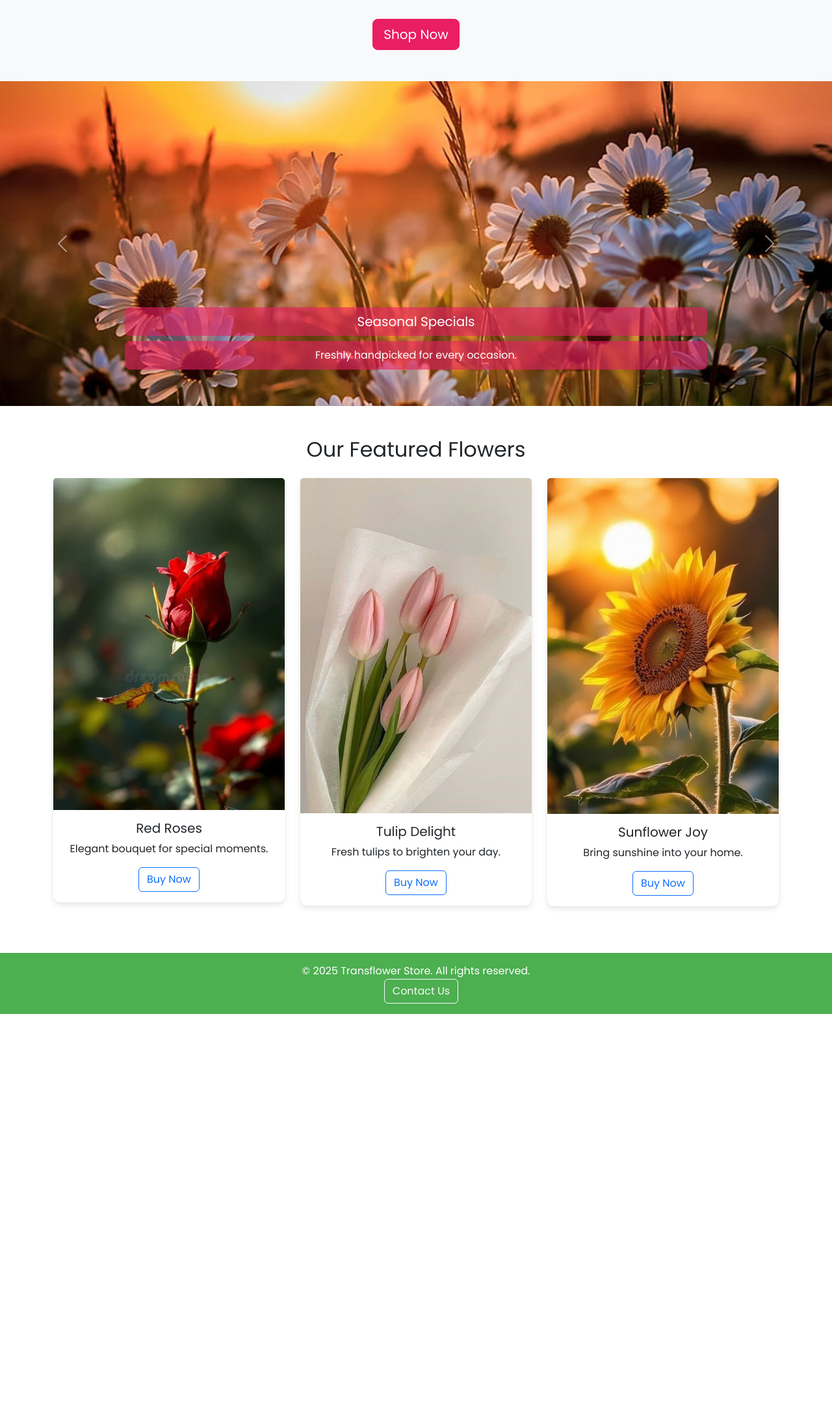
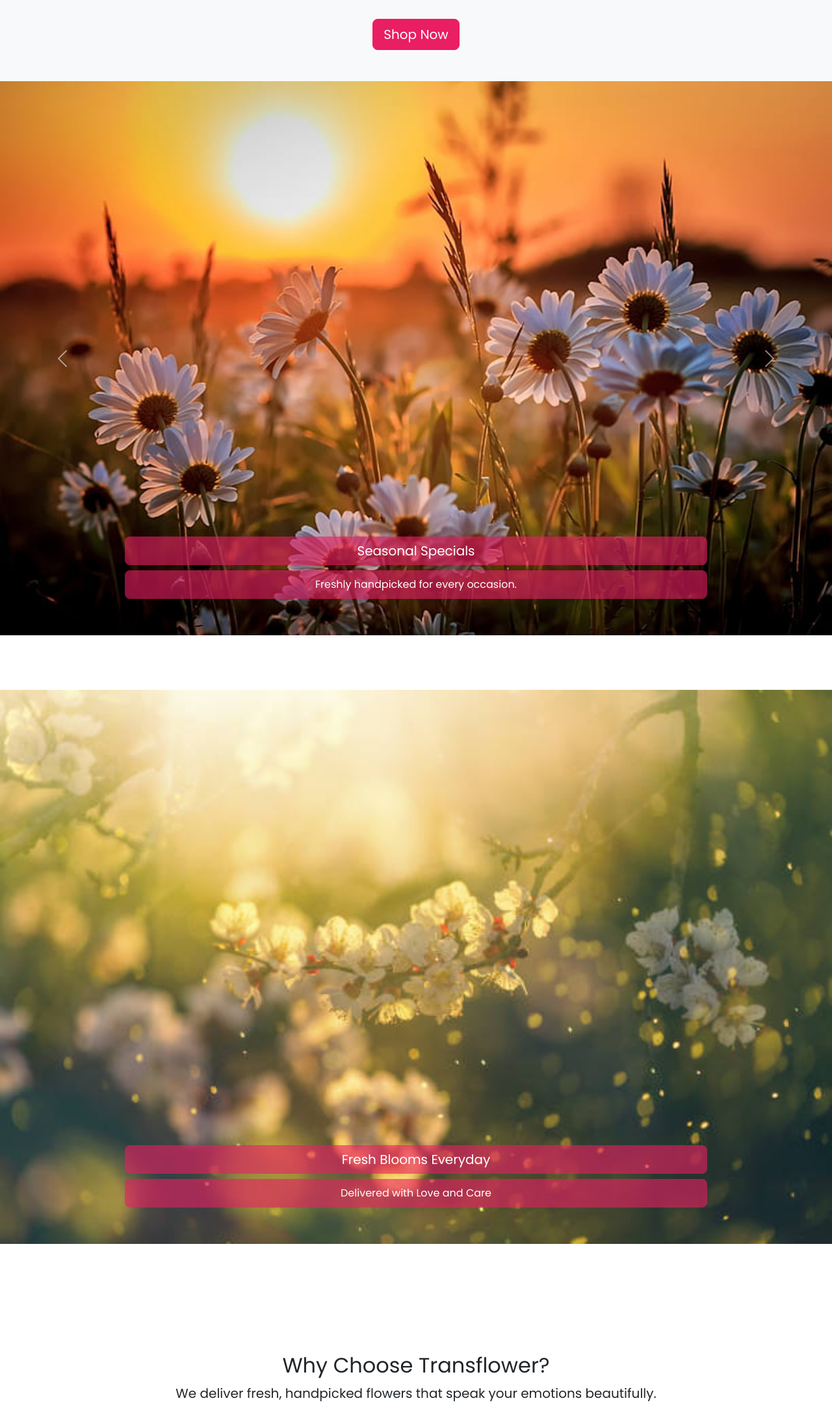
Before and after one commit to nikitabansode05/WEB, a plain HTML site: page TFLbootstrap/index.html in a window 1280 px wide. Shown: the part 212-2375 px from the top of the page at 65% size. Before the commit the page ends 1773 px from the top, so only its background shows below. Drawn offline with nearby package versions, Linux system fonts and the light colour scheme.

Commit message:
new carousal

```diff
--- a/TFLbootstrap/index.html
+++ b/TFLbootstrap/index.html
@@ -86,6 +86,34 @@
   </button>
 </div>
 
+
+<!-- new carousal -->
+
+<section class="mt-4">
+  <div id="homeCarousel" class="carousel slide" data-bs-ride="carousel">
+    <div class="carousel-inner">
+      <div class="carousel-item active">
+        <img src="images/flowers1.webp" class="d-block w-100" alt="Fresh Flowers">
+        <div class="carousel-caption">
+          <h5>Welcome to Transflower Store</h5>
+          <p>Where Nature Meets Beauty</p>
+        </div>
+      </div>
+      <div class="carousel-item">
+        <img src="images/flower2.jpg" class="d-block w-100" alt="Bouquets">
+        <div class="carousel-caption">
+          <h5>Fresh Blooms Everyday</h5>
+          <p>Delivered with Love and Care</p>
+        </div>
+      </div>
+    </div>
+  </div>
+</section>
+
+<section class="container text-center my-5">
+  <h2>Why Choose Transflower?</h2>
+  <p class="lead">We deliver fresh, handpicked flowers that speak your emotions beautifully.</p>
+</section>
 <!-- <section id="home"> ... </section>
 <section id="products"> ... </section>
 <section id="about"> ... </section> -->
--- a/TFLbootstrap/style.css
+++ b/TFLbootstrap/style.css
@@ -59,6 +59,7 @@ footer {
   transform: scale(1.03);
   transition: 0.3s ease-in-out;
 }
+
 .btn-outline-primary:hover {
   background-color: var(--bs-primary);
   color: #fff;
@@ -75,13 +76,15 @@ section {
   font-weight: 600;
 }
 
-#storeCarousel {
-  max-height: 500px;
+#storeCarousel
+#homeCarousel .my-carousel {
+  max-height: 100px;
   overflow: hidden;
 }
 
-#storeCarousel .carousel-item img {
-  height: 500px;
+#storeCarousel
+#homeCarousel .my-carousel .carousel-item img {
+  height: 100px;
   object-fit: cover;
   width: 100%;
 }
```
Also changed, not shown: TFLbootstrap/images/flower1.jpg (added), TFLbootstrap/images/flower2.jpg (added), TFLbootstrap/images/flowers1.webp (added), TFLbootstrap/images/tulip3.jpg (deleted).
